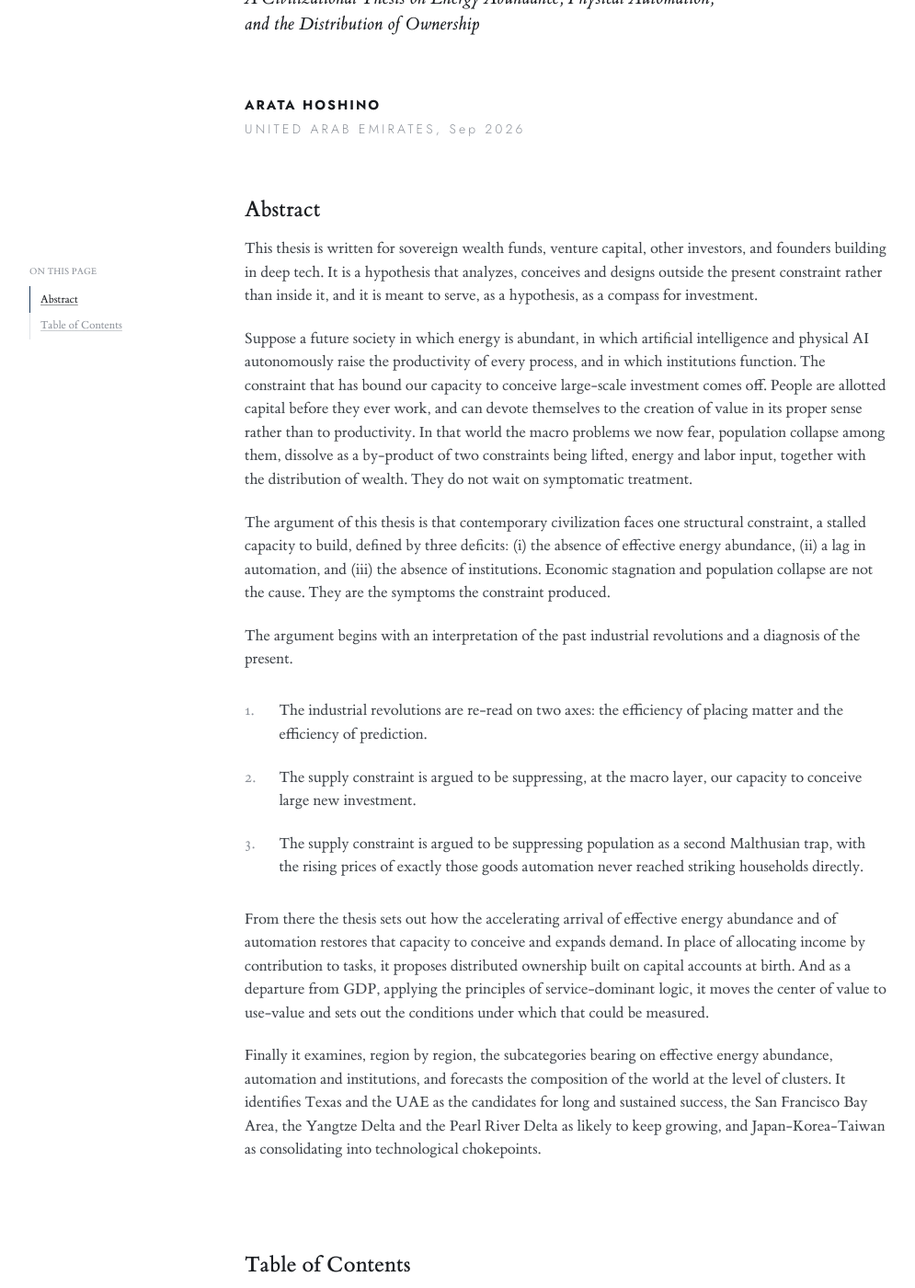
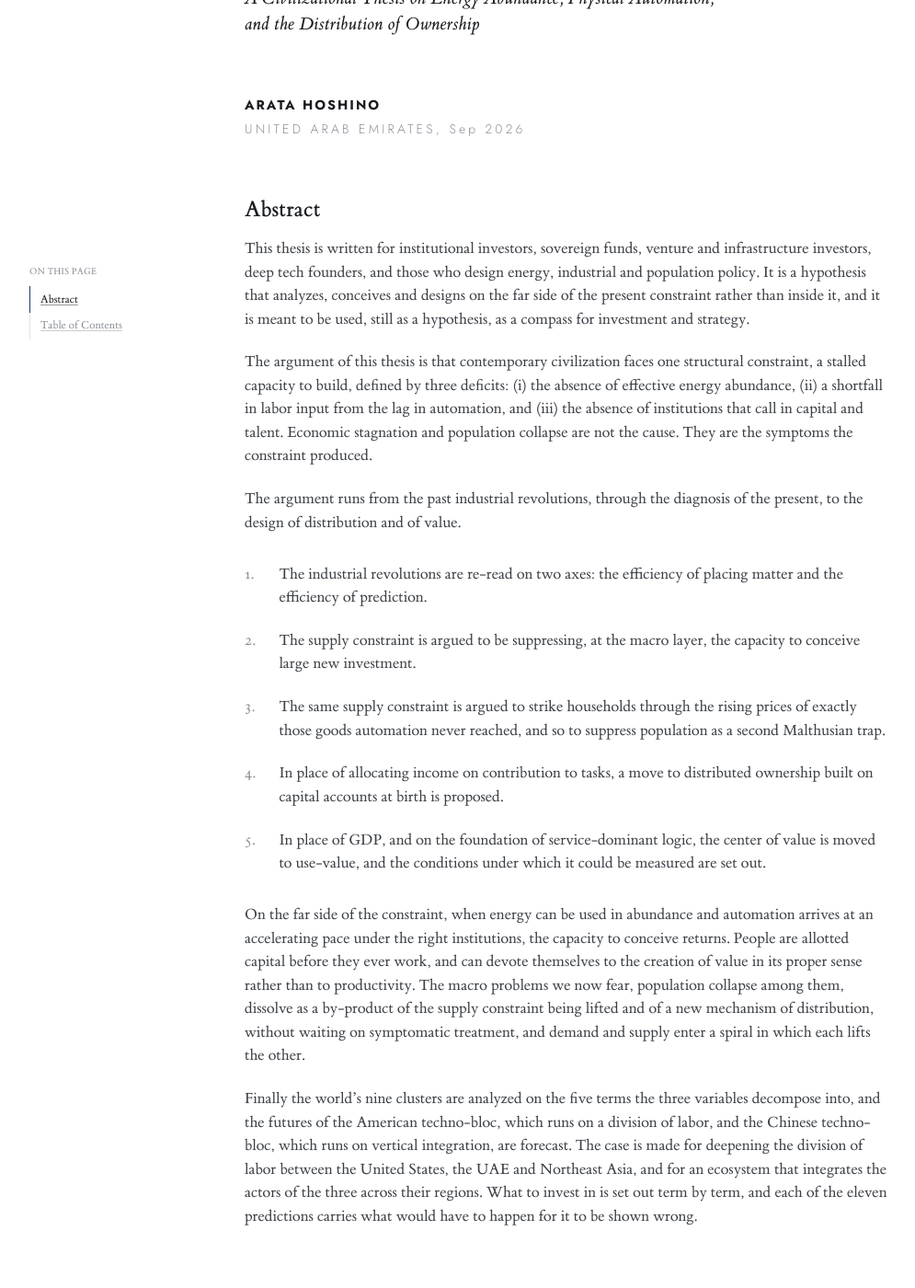
Before and after one commit to arata-hoshino/arata-hoshino.github.io, a Jekyll site: the page built from index.md, in a window 1280 px wide and 1400 px high, scrolled down 350 px. Shown: the whole window at 92% size, without its empty margins (24-1019 px from the left). Built offline with Jekyll 4.4.1, drawn with Linux system fonts in a browser that asks for light colours.

Commit message:
Take up the rewritten abstract
The readership is named more precisely, the three deficits are stated in
full, and the five moves of the argument are set out in order. The far
side is described after the diagnosis rather than before it.

Co-Authored-By: Claude Opus 5 <noreply@anthropic.com>

```diff
--- a/index.md
+++ b/index.md
@@ -11,48 +11,52 @@ description: "A thesis on the one structural constraint behind stagnation, falli
 
 ## Abstract
 
-This thesis is written for sovereign wealth funds, venture capital, other investors, and founders
-building in deep tech. It is a hypothesis that analyzes, conceives and designs outside the present
-constraint rather than inside it, and it is meant to serve, as a hypothesis, as a compass for
-investment.
-
-Suppose a future society in which energy is abundant, in which artificial intelligence and
-physical AI autonomously raise the productivity of every process, and in which institutions
-function. The constraint that has bound our capacity to conceive large-scale investment comes off.
-People are allotted capital before they ever work, and can devote themselves to the creation of
-value in its proper sense rather than to productivity. In that world the macro problems we now
-fear, population collapse among them, dissolve as a by-product of two constraints being lifted,
-energy and labor input, together with the distribution of wealth. They do not wait on symptomatic
-treatment.
+This thesis is written for institutional investors, sovereign funds, venture and infrastructure
+investors, deep tech founders, and those who design energy, industrial and population policy. It
+is a hypothesis that analyzes, conceives and designs on the far side of the present constraint
+rather than inside it, and it is meant to be used, still as a hypothesis, as a compass for
+investment and strategy.
 
 The argument of this thesis is that contemporary civilization faces one structural constraint, a
 stalled capacity to build, defined by three deficits: (i) the absence of effective energy
-abundance, (ii) a lag in automation, and (iii) the absence of institutions. Economic stagnation
-and population collapse are not the cause. They are the symptoms the constraint produced.
+abundance, (ii) a shortfall in labor input from the lag in automation, and (iii) the absence of
+institutions that call in capital and talent. Economic stagnation and population collapse are not
+the cause. They are the symptoms the constraint produced.
 
-The argument begins with an interpretation of the past industrial revolutions and a diagnosis of
-the present.
+The argument runs from the past industrial revolutions, through the diagnosis of the present, to
+the design of distribution and of value.
 
 1. The industrial revolutions are re-read on two axes: the efficiency of placing matter and the
    efficiency of prediction.
 
-2. The supply constraint is argued to be suppressing, at the macro layer, our capacity to conceive
+2. The supply constraint is argued to be suppressing, at the macro layer, the capacity to conceive
    large new investment.
 
-3. The supply constraint is argued to be suppressing population as a second Malthusian trap, with
-   the rising prices of exactly those goods automation never reached striking households directly.
+3. The same supply constraint is argued to strike households through the rising prices of exactly
+   those goods automation never reached, and so to suppress population as a second Malthusian
+   trap.
 
-From there the thesis sets out how the accelerating arrival of effective energy abundance and of
-automation restores that capacity to conceive and expands demand. In place of allocating income by
-contribution to tasks, it proposes distributed ownership built on capital accounts at birth. And
-as a departure from GDP, applying the principles of service-dominant logic, it moves the center of
-value to use-value and sets out the conditions under which that could be measured.
+4. In place of allocating income on contribution to tasks, a move to distributed ownership built
+   on capital accounts at birth is proposed.
 
-Finally it examines, region by region, the subcategories bearing on effective energy abundance,
-automation and institutions, and forecasts the composition of the world at the level of clusters.
-It identifies Texas and the UAE as the candidates for long and sustained success, the San
-Francisco Bay Area, the Yangtze Delta and the Pearl River Delta as likely to keep growing, and
-Japan-Korea-Taiwan as consolidating into technological chokepoints.
+5. In place of GDP, and on the foundation of service-dominant logic, the center of value is moved
+   to use-value, and the conditions under which it could be measured are set out.
+
+On the far side of the constraint, when energy can be used in abundance and automation arrives at
+an accelerating pace under the right institutions, the capacity to conceive returns. People are
+allotted capital before they ever work, and can devote themselves to the creation of value in its
+proper sense rather than to productivity. The macro problems we now fear, population collapse
+among them, dissolve as a by-product of the supply constraint being lifted and of a new mechanism
+of distribution, without waiting on symptomatic treatment, and demand and supply enter a spiral in
+which each lifts the other.
+
+Finally the world's nine clusters are analyzed on the five terms the three variables decompose
+into, and the futures of the American techno-bloc, which runs on a division of labor, and the
+Chinese techno-bloc, which runs on vertical integration, are forecast. The case is made for
+deepening the division of labor between the United States, the UAE and Northeast Asia, and for an
+ecosystem that integrates the actors of the three across their regions. What to invest in is set
+out term by term, and each of the eleven predictions carries what would have to happen for it to
+be shown wrong.
 
 ## Table of Contents
 {: .toc-heading}
```
